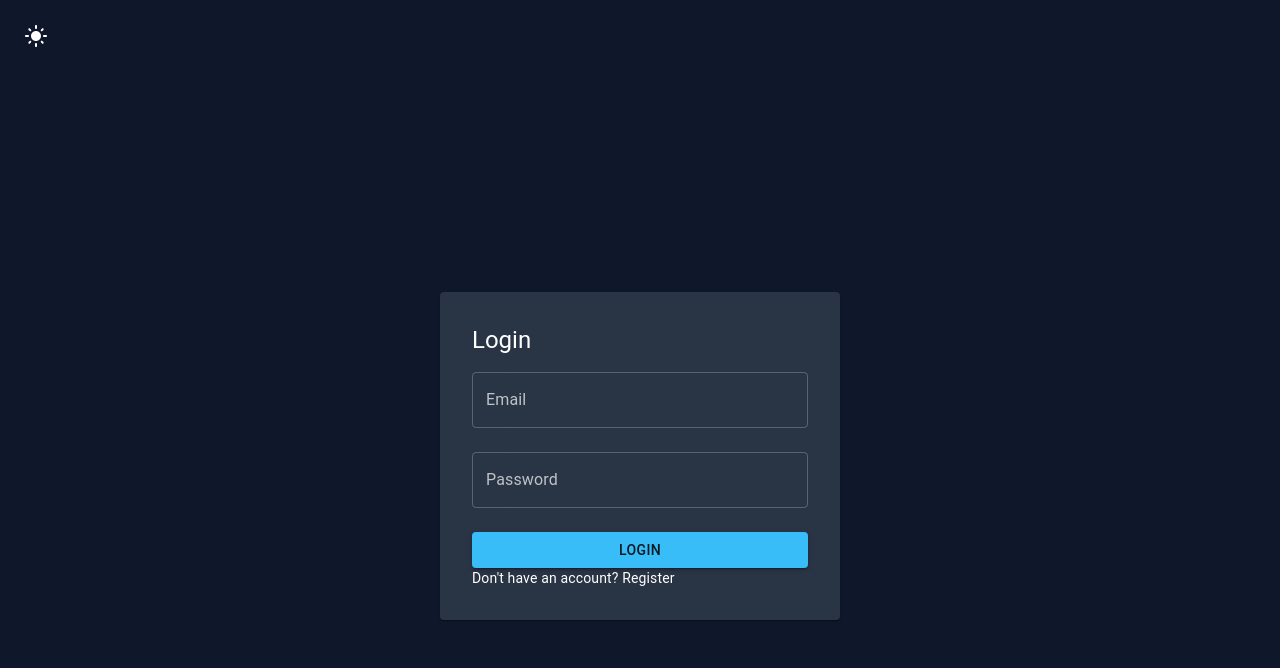
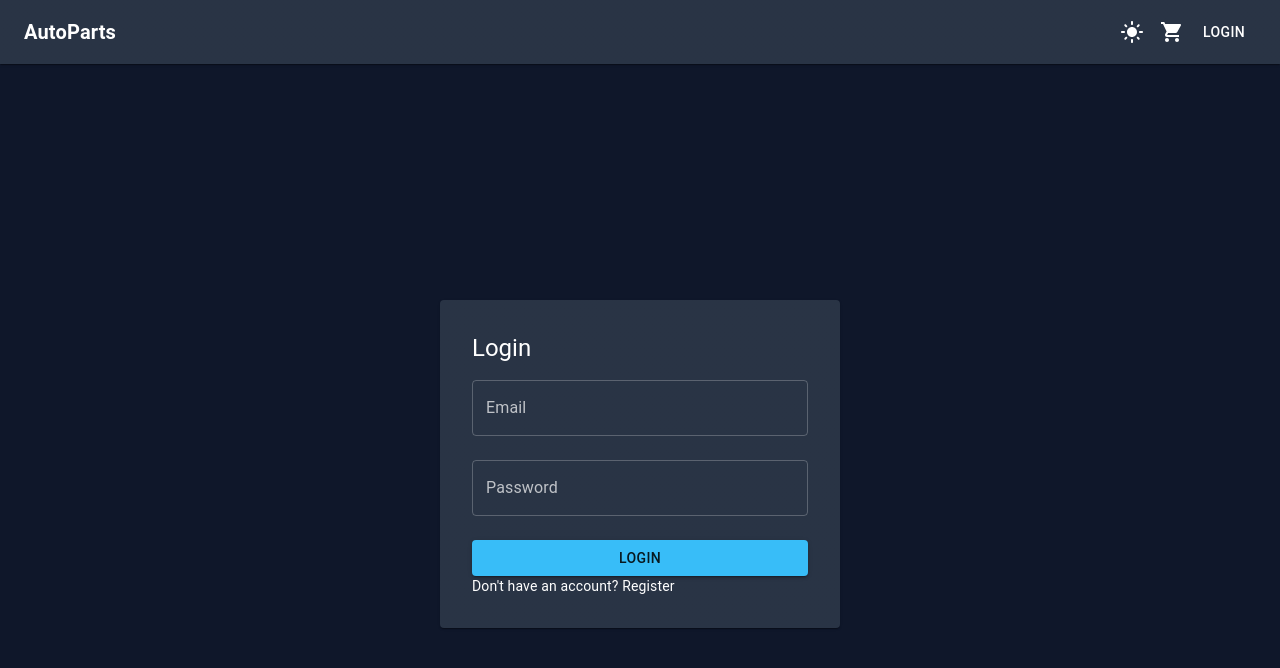
Before and after one commit to tomal2915/Automotive-E-Commerce, a React (Vite) app in the folder client/: page /login in a window 1280 px wide. Shown: the top 668 px of the page. Built offline with nearby package versions, Linux system fonts and the light colour scheme; no server answers.

Commit message:
feat(client): add fixed navbar with theme toggle, cart icon, and auth-aware user menu

```diff
--- a/client/src/App.tsx
+++ b/client/src/App.tsx
@@ -1,13 +1,12 @@
+import { Toolbar } from "@mui/material";
 import AppRouter from "./routes/AppRouter";
-import ThemeToggle from "./components/ThemeToggle";
+import Navbar from "./components/Navbar";
 import { useSessionRestore } from "./features/auth/useSessionRestore";
 import { CircularProgress, Box } from "@mui/material";
 
 function App() {
   const { isRestoring } = useSessionRestore();
 
-  // Show a loading state while we check for an existing session,
-  // so the app doesn't briefly flash a "logged out" UI on reload.
   if (isRestoring) {
     return (
       <Box
@@ -24,10 +23,13 @@ function App() {
   }
 
   return (
-    <div style={{ padding: "1rem" }}>
-      <ThemeToggle />
+    <>
+      <Navbar />
+      {/* This empty Toolbar pushes page content below the fixed AppBar,
+          matching its height exactly (including responsive breakpoints) */}
+      <Toolbar />
       <AppRouter />
-    </div>
+    </>
   );
 }
 
--- a/client/src/components/Navbar.tsx
+++ b/client/src/components/Navbar.tsx
@@ -0,0 +1,101 @@
+import { useState } from "react";
+import {
+  AppBar,
+  Toolbar,
+  Typography,
+  Box,
+  Button,
+  IconButton,
+  Avatar,
+  Menu,
+  MenuItem,
+  Badge,
+} from "@mui/material";
+import ShoppingCartIcon from "@mui/icons-material/ShoppingCart";
+import { Link as RouterLink, useNavigate } from "react-router-dom";
+import ThemeToggle from "./ThemeToggle";
+import { useAuthStore } from "../store/authStore";
+import { setAccessToken } from "../lib/tokenStore";
+import { api } from "../lib/api";
+
+export default function Navbar() {
+  const navigate = useNavigate();
+  const { user, isAuthenticated, setUser } = useAuthStore();
+  const [anchorEl, setAnchorEl] = useState<null | HTMLElement>(null);
+
+  const handleMenuOpen = (event: React.MouseEvent<HTMLElement>) => {
+    setAnchorEl(event.currentTarget);
+  };
+
+  const handleMenuClose = () => {
+    setAnchorEl(null);
+  };
+
+  const handleLogout = async () => {
+    try {
+      await api.post("/auth/logout");
+    } finally {
+      // Clear client-side state regardless of whether the API call succeeded
+      setAccessToken(null);
+      setUser(null);
+      handleMenuClose();
+      navigate("/login");
+    }
+  };
+
+  return (
+    <AppBar
+      position="fixed"
+      elevation={1}
+      sx={{ zIndex: (theme) => theme.zIndex.drawer + 1 }}
+    >
+      <Toolbar>
+        <Typography
+          variant="h6"
+          component={RouterLink}
+          to="/"
+          sx={{
+            flexGrow: 1,
+            textDecoration: "none",
+            color: "inherit",
+            fontWeight: 700,
+          }}
+        >
+          AutoParts
+        </Typography>
+
+        <Box display="flex" alignItems="center" gap={1}>
+          <ThemeToggle />
+
+          <IconButton color="inherit" component={RouterLink} to="/cart">
+            <Badge badgeContent={0} color="primary">
+              <ShoppingCartIcon />
+            </Badge>
+          </IconButton>
+
+          {isAuthenticated ? (
+            <>
+              <IconButton onClick={handleMenuOpen} size="small">
+                <Avatar sx={{ width: 32, height: 32 }}>
+                  {user?.name?.charAt(0).toUpperCase()}
+                </Avatar>
+              </IconButton>
+              <Menu
+                anchorEl={anchorEl}
+                open={Boolean(anchorEl)}
+                onClose={handleMenuClose}
+              >
+                <MenuItem disabled>{user?.email}</MenuItem>
+                <MenuItem onClick={handleLogout}>Logout</MenuItem>
+              </Menu>
+            </>
+          ) : (
+            <Button color="inherit" component={RouterLink} to="/login">
+              Login
+            </Button>
+          )}
+        </Box>
+      </Toolbar>
+    </AppBar>
+  );
+}
```
